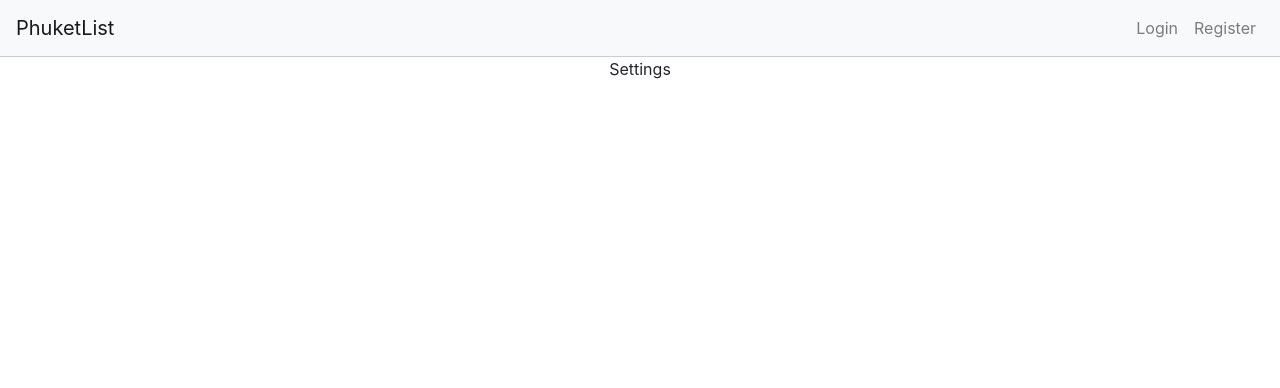
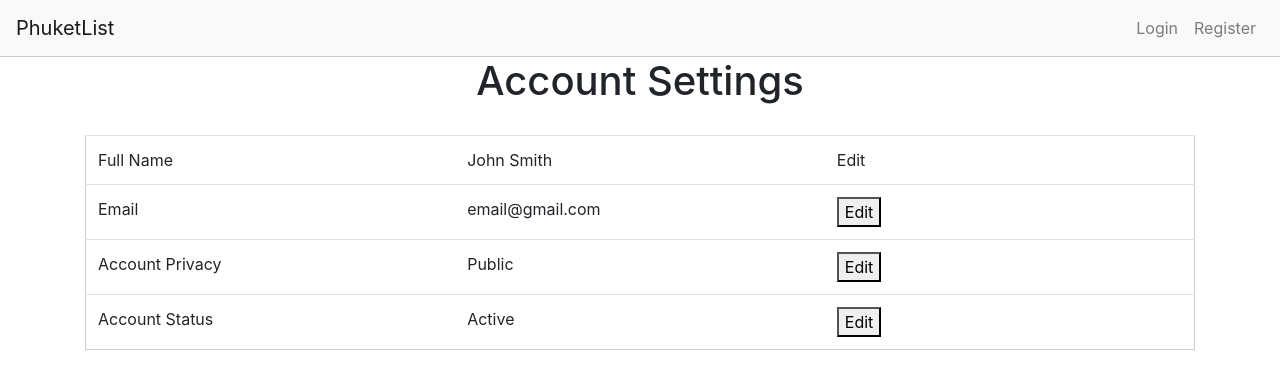
Before and after one commit to stevenGarciaDev/PhuketList, a React (Create React App) app in the folder front-end/: page /settings in a window 1280 px wide. Shown: the top 388 px of the page. Built offline with nearby package versions, Linux system fonts and the light colour scheme.

Commit message:
Improve settings page.

```diff
--- a/front-end/src/components/Settings.jsx
+++ b/front-end/src/components/Settings.jsx
@@ -4,8 +4,39 @@ class Settings extends Component {
 
   render() {
     return (
-      <div>
-         Settings
+      <div className="container">
+       <h1>Account Settings</h1>
+
+       <table className="table settings-container">
+        <tr>
+          <td>Full Name</td>
+          <td>John Smith</td>
+          <td>
+            Edit
+          </td>
+        </tr>
+        <tr>
+          <td>Email</td>
+          <td>email@gmail.com</td>
+          <td>
+            <button>Edit</button>
+          </td>
+        </tr>
+        <tr>
+          <td>Account Privacy</td>
+          <td>Public</td>
+          <td>
+            <button>Edit</button>
+          </td>
+        </tr>
+        <tr>
+          <td>Account Status</td>
+          <td>Active</td>
+          <td>
+            <button>Edit</button>
+          </td>
+        </tr>
+       </table>
       </div>
     );
   }
--- a/front-end/src/index.css
+++ b/front-end/src/index.css
@@ -250,6 +250,26 @@ User Profile
   border-radius: 50%;
 }
 
+/* ---------
+Settings
+---------- */
+
+.settings-container {
+  margin: 0 auto;
+  margin-top: 30px;
+  border: 1px solid #cccccc;
+}
+
+table {
+  width:100%;
+}
+
+td {
+  width:33%;
+  text-align: left;
+}
+
+
 @media (min-width: 800px) {
 
   .activity-content, #post-btn {
```
Also changed, not shown: front-end/src/components/settingsDetail.jsx (added, +60 -0 lines), front-end/src/services/postService.js (added, +26 -0 lines), front-end/src/components/postForm.jsx (line endings or trailing spaces), front-end/src/services/userService.js (line endings or trailing spaces), 2 other files (tests, documents, lock files or other folders).
